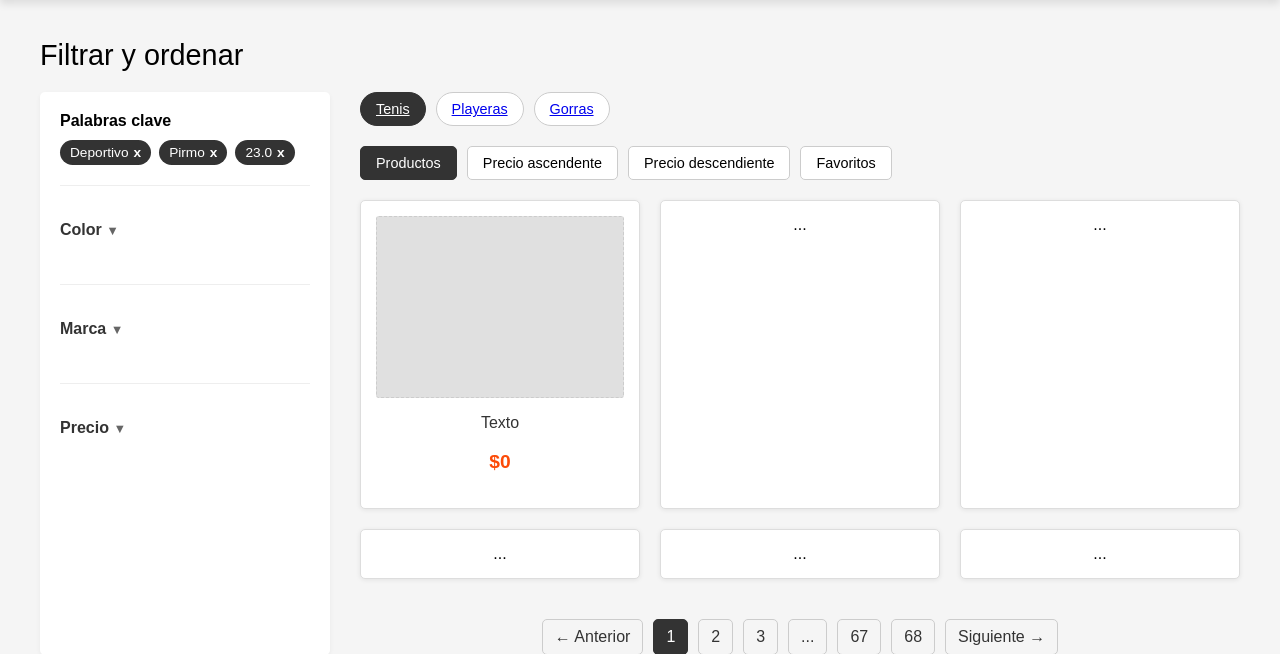
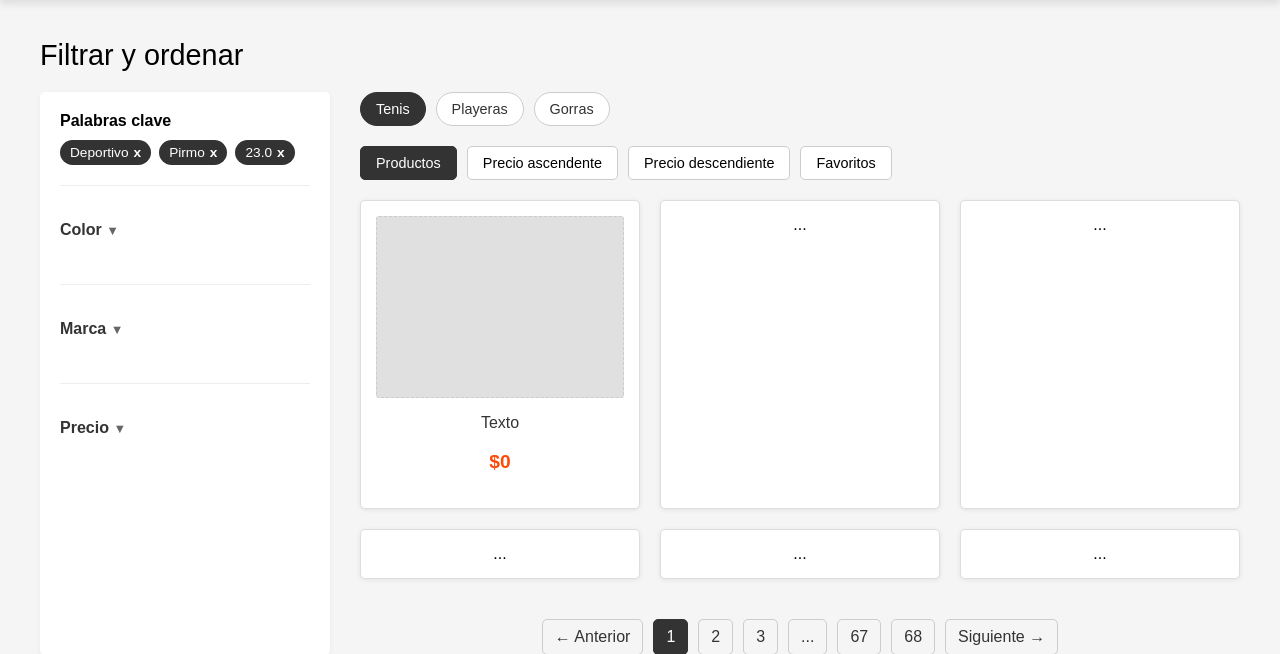
Before and after one commit to IsaacMdzX/ProyectoIngdeSoftware, a Flask app: template templates/public/Catalogo_Tenis.html in a window 1280 px wide. Shown: the part 136-790 px from the top of the page. Run offline with Flask 3, Linux system fonts and the light colour scheme; the template is opened without the code that fills it, so the values that code supplies are empty; parts of the project's set-up code (start-up, migrations or seed data) failed here and were passed over.

Commit message:
Se actualizó diseño del catalogo

```diff
--- a/static/css/estilo.css
+++ b/static/css/estilo.css
@@ -254,6 +254,8 @@
   font-size: 0.9em;
   background-color: #fff;
   transition: all 0.2s;
+  color: #333;
+  text-decoration: none;
 }
 .chip-categoria:hover {
   border-color: #FC4B08;
```
